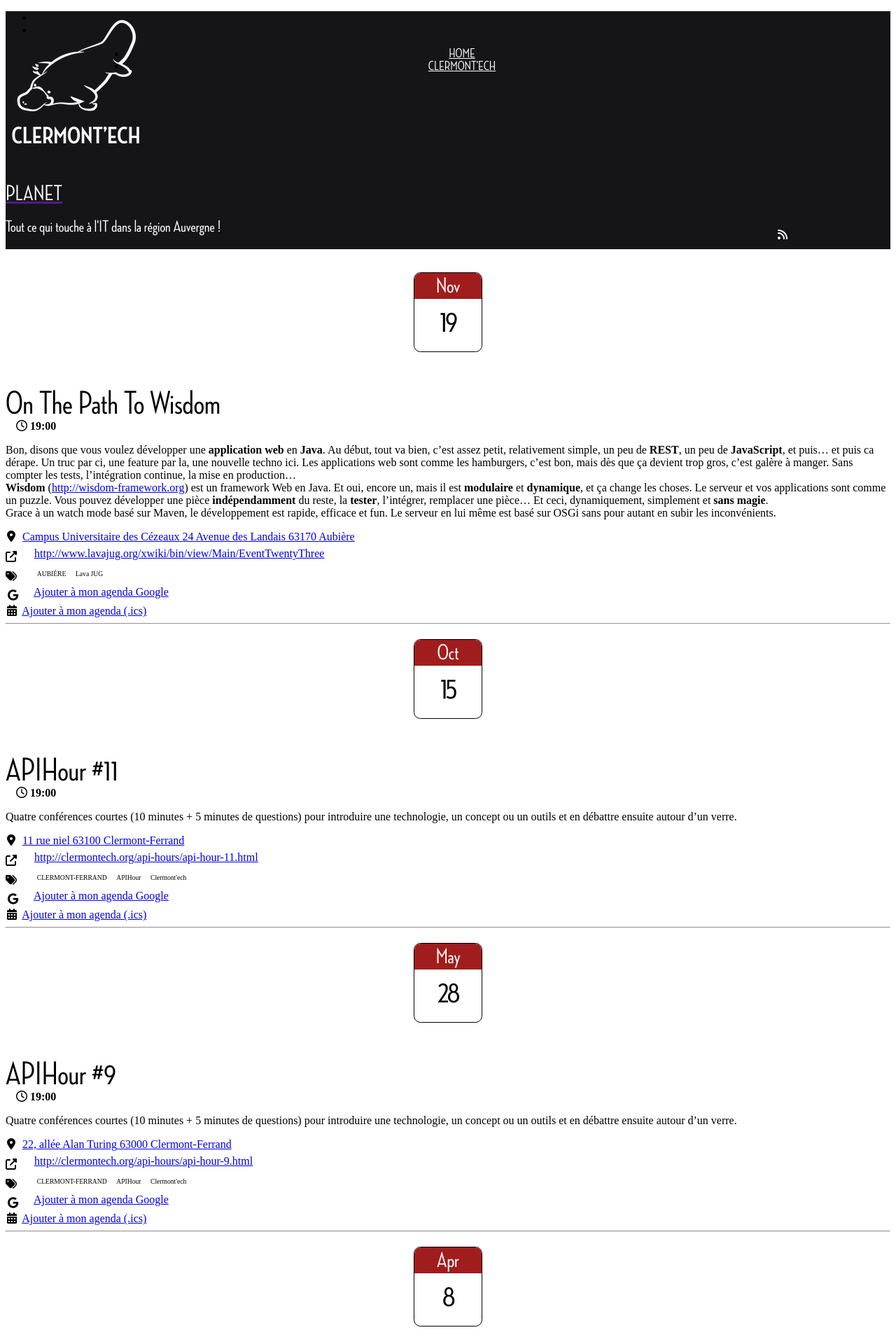
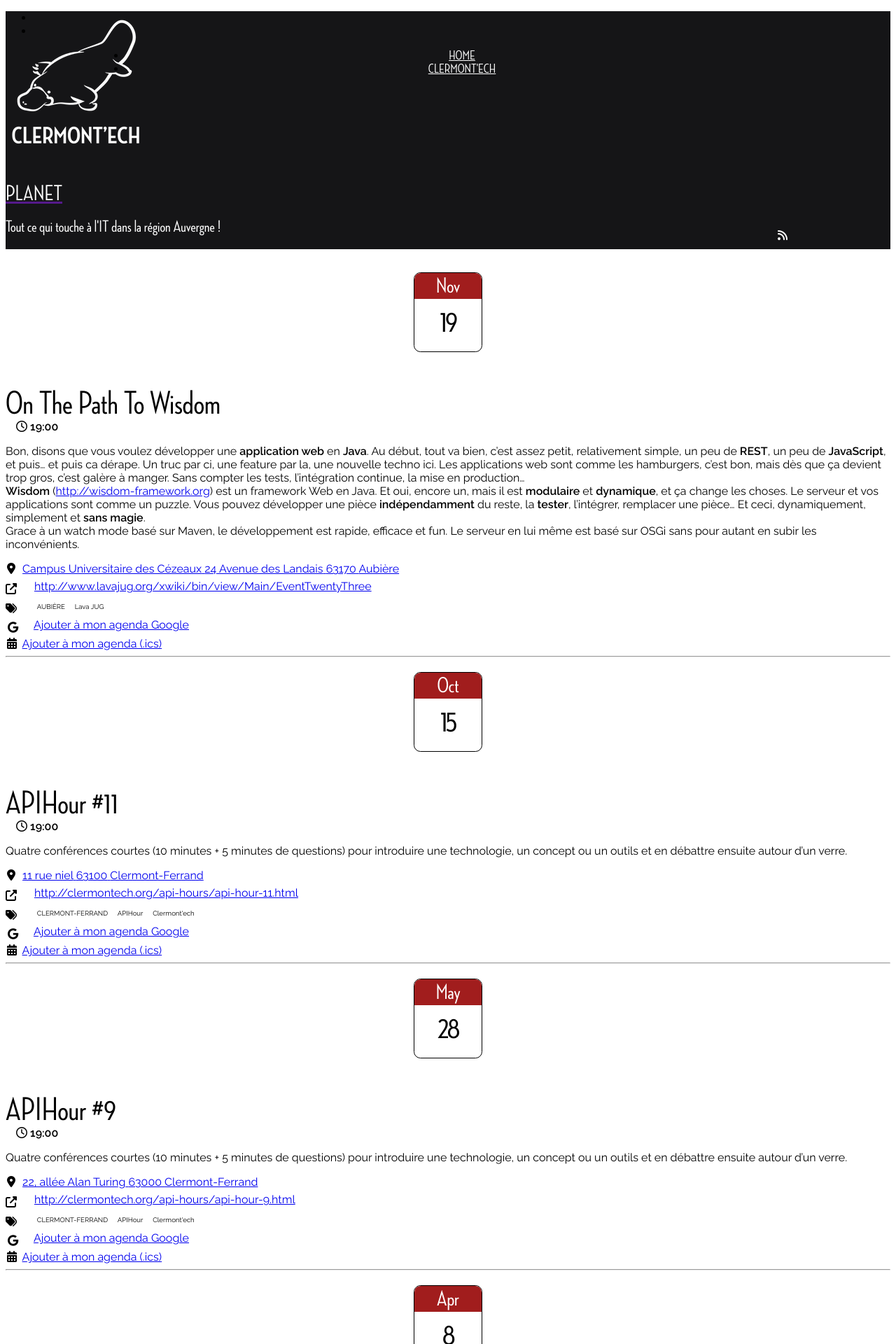
Before and after one commit to clermontech/planet, a Jekyll site: the page built from index.md, in a window 1280 px wide. Shown: the top 1920 px of the page at 70% size. Built offline with Jekyll 4.4.1, drawn with Linux system fonts in a browser that asks for light colours; nearby versions of some CDN libraries; library files that are not in the unit come from our copies; Markdown is read by kramdown in place of the engine named in the settings.

Commit message:
Fix @font-face and add Raleway google font
* Fix fonts definition (should be a single identifier)
* Update $title_font to Neutraface
* Update $default_font to Raleway

```diff
--- a/scss/_fonts.scss
+++ b/scss/_fonts.scss
@@ -5,12 +5,14 @@
  */
 
 @font-face {
-    font-family: $title_font;
+    font-family: "Neutraface";
     src: url('../fonts/neutraface-condensed-light.otf');
 }
 
 @font-face {
-    font-family: $title_font;
+    font-family: "Neutraface Bold";
     font-weight: bold;
     src: url('../fonts/neutraface-condensed-medium.otf');
 }
+
+@import url(http://fonts.googleapis.com/css?family=Raleway:400,200,600);
--- a/scss/_settings.scss
+++ b/scss/_settings.scss
@@ -5,8 +5,8 @@
  */
 
 
-$title_font : '"Neutraface", "Helvetica Neue", fantasy, "Helvetica", Arial, sans-serif';
-$default_font : '"Palatino", "Palatino Linotype", "Palatino LT STD", "Book Antiqua", Georgia, serif';
+$title_font : "Neutraface Bold", "Helvetica Neue", Helvetica, Arial, sans-serif;
+$default_font : Raleway, "Helvetica Neue", Helvetica, Arial, sans-serif;
 $text_color : #000;
 $background_color : white;
 $color_link_hover : #30303f;
```
Also changed, not shown: css/main.css.
